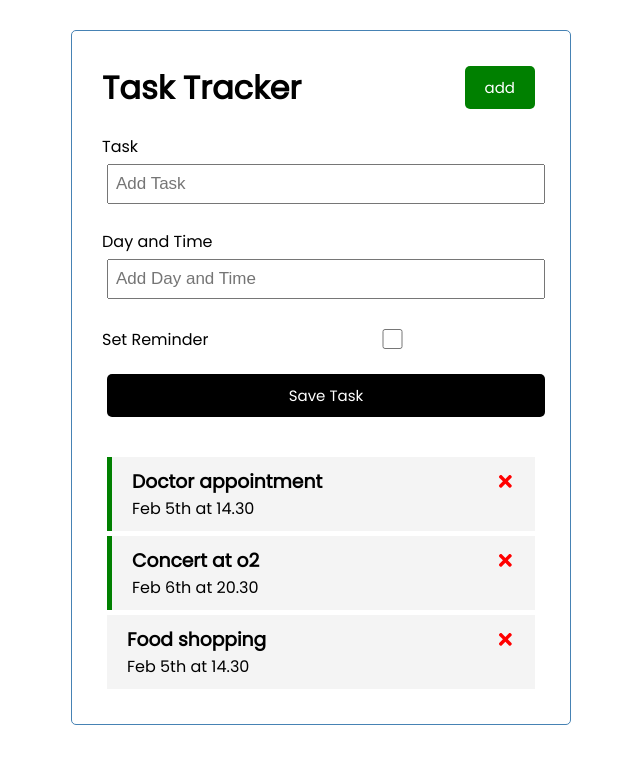
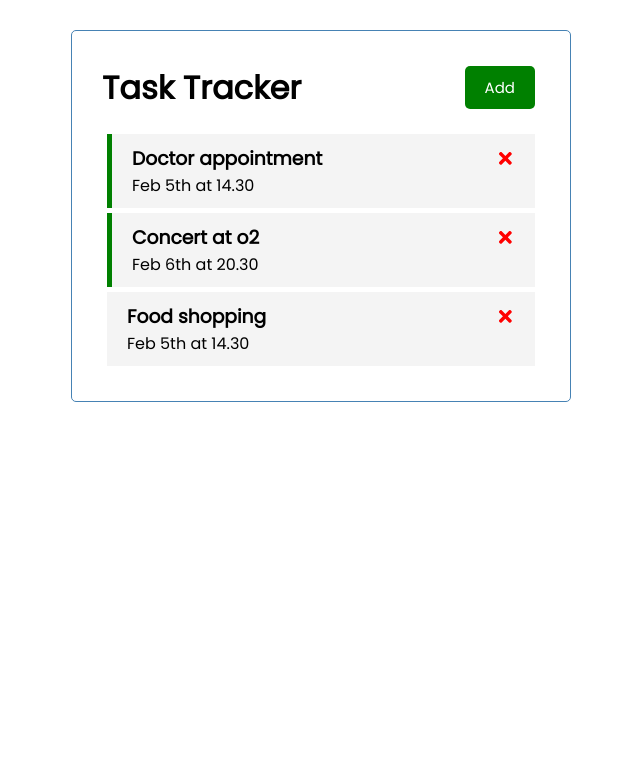
Before and after one commit to Mrsebastino/react-task-project, a React (Create React App) app: page / in a window 1280 px wide. Shown: the top 764 px of the page, without its empty margins (319-959 px from the left). Built offline with nearby package versions, Linux system fonts and the light colour scheme.

Commit message:
add toggle form and chabge button text and color

```diff
--- a/src/App.js
+++ b/src/App.js
@@ -4,6 +4,7 @@ import Tasks from './components/Tasks'
 import AddTask from './components/AddTask'
 
 const App = () => {
+  const [showAddTask, setShowAddTask] = useState(false)
   const [tasks, setTasks] = useState([
     {
         id: 1,
@@ -52,10 +53,18 @@ const toggleReminder = (id)=> {
 
   return (
     <div className="container">
-     <Header />
-     <AddTask onAdd={addTask} />
+     <Header
+     onAdd={() => setShowAddTask
+      (!showAddTask)}
+     showAdd={showAddTask}
+     />
+     {showAddTask && <AddTask onAdd={addTask}
+      />}
      {tasks.length > 0 ? (
-     <Tasks tasks={tasks} onDelete={deleteTask} onToggle={toggleReminder} />
+     <Tasks tasks={tasks}
+      onDelete={deleteTask}
+      onToggle={toggleReminder}
+      />
      ) : (
        "No task to show"
      )}
--- a/src/components/Header.js
+++ b/src/components/Header.js
@@ -1,15 +1,14 @@
 import PropTypes from 'prop-types'
 import Button from './Button'
 
-const Header = ({ title }) => {
-    const onClick = () => {
-        console.log("Click");
-    }
+const Header = ({ title, onAdd, showAdd }) => {
     return (
         <div>
             <header className="header">
                 <h1>{title}</h1>
-                <Button color="green" text="add" onClick={onClick} />
+                <Button color={showAdd ? "red" : "green"}
+                    text={showAdd ? "Close" : "Add"}
+                    onClick={onAdd} />
             </header>
         </div>
     )
```
